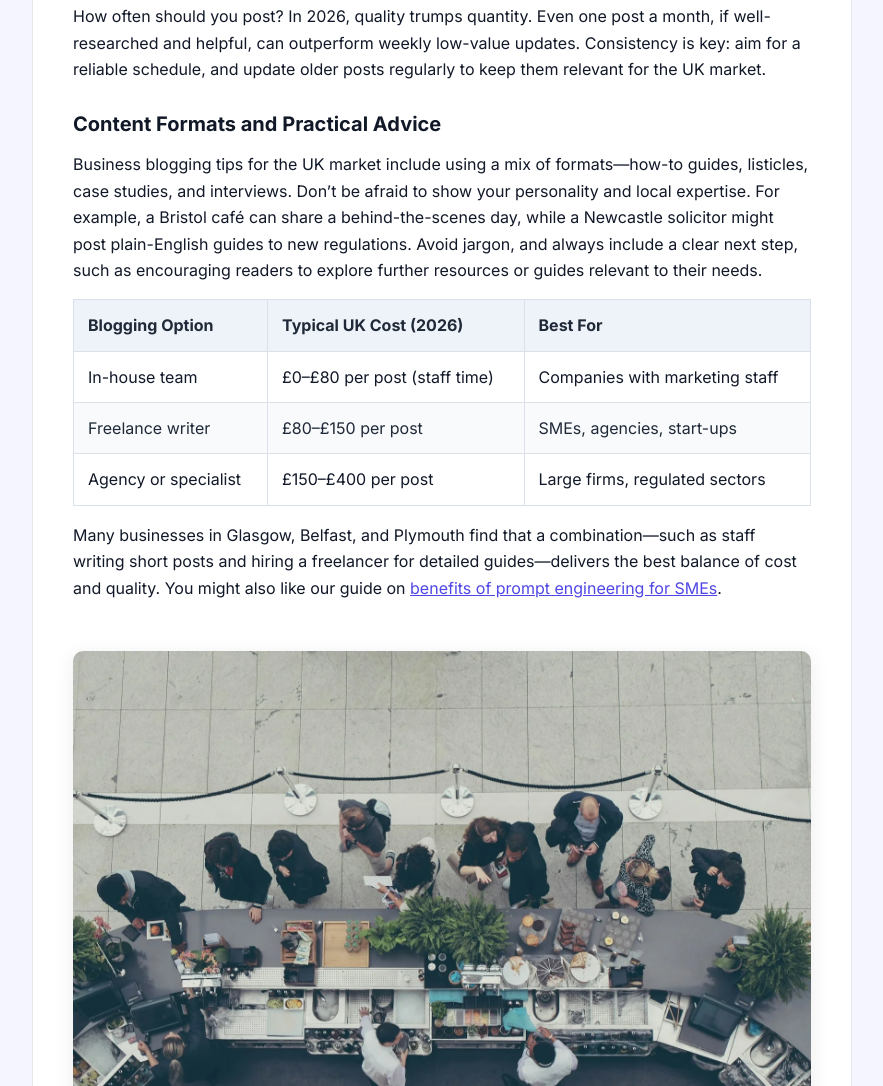
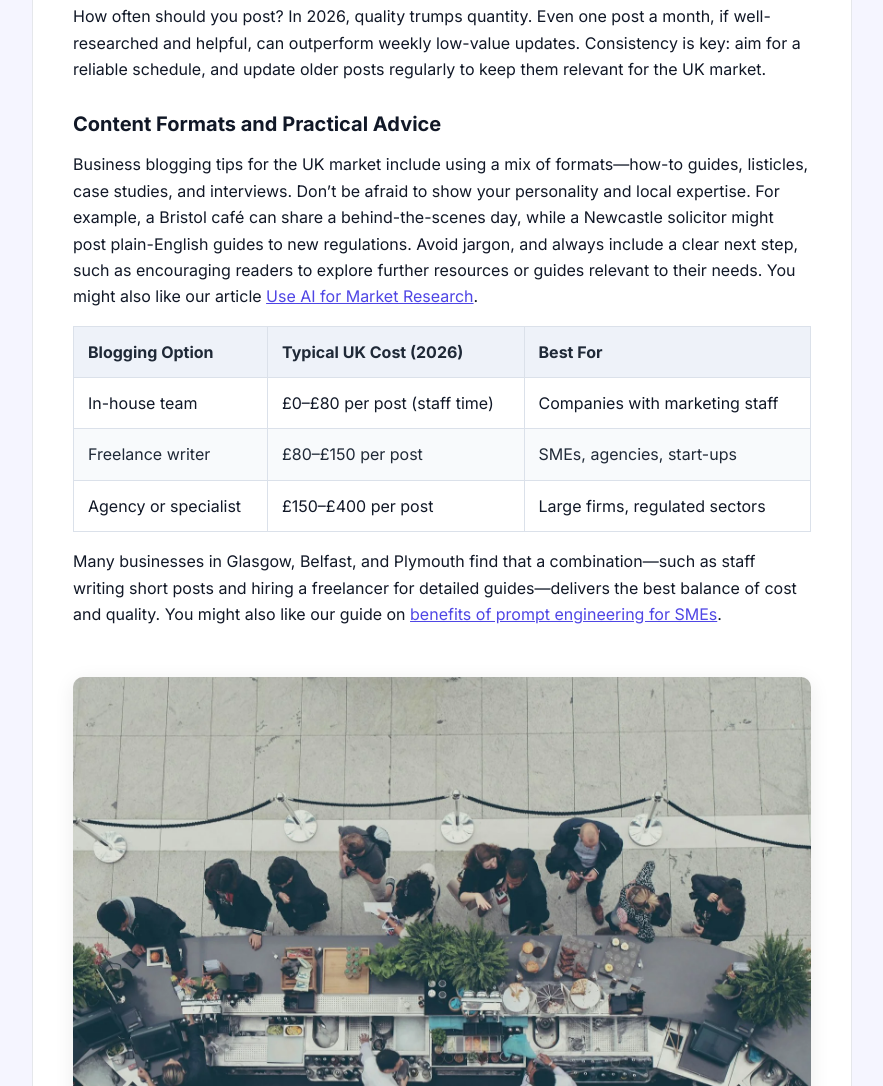
Before and after one commit to aiautomationuk/net-prompt-engineering, a plain HTML site: page blog/blogging-for-business-does-it-still-work-2026.html in a window 1280 px wide. Shown: the part 4237-5323 px from the top of the page, without its empty margins (198-1081 px from the left). Drawn offline with Linux system fonts and the light colour scheme.

Commit message:
Link to a new related post: How to Use AI for Market Research

```diff
--- a/blog/blogging-for-business-does-it-still-work-2026.html
+++ b/blog/blogging-for-business-does-it-still-work-2026.html
@@ -75,7 +75,7 @@ article.post blockquote{border-left:4px solid var(--p);margin:16px 0;padding:6px
 <p style="margin:0 0 1em!important">Creating an effective blog starts with understanding your UK audience. What are their most pressing questions? Which local trends or regulations matter in your sector? For example, in cities like Bath, Portsmouth, Coventry, or Milton Keynes, tailoring content to local search intent pays off. Posts about changes in UK law, regional guides, or industry comparisons such as <a style="color:#1d4ed8;text-decoration:underline;text-underline-offset:2px;font-weight:600" href="https://prompt-engineering.co.uk/blog/wordpress-vs-wix-for-a-uk-business-website-2026-comparison.html">WordPress vs Wix for a UK Business Website: 2026 Comparison</a> attract both search engines and real customers.</p>
 <p style="margin:0 0 1em!important">How often should you post? In 2026, quality trumps quantity. Even one post a month, if well-researched and helpful, can outperform weekly low-value updates. Consistency is key: aim for a reliable schedule, and update older posts regularly to keep them relevant for the UK market.</p>
 <h3 style="margin:1.3em 0 0.5em!important">Content Formats and Practical Advice</h3>
-<p style="margin:0 0 1em!important">Business blogging tips for the UK market include using a mix of formats—how-to guides, listicles, case studies, and interviews. Don’t be afraid to show your personality and local expertise. For example, a Bristol café can share a behind-the-scenes day, while a Newcastle solicitor might post plain-English guides to new regulations. Avoid jargon, and always include a clear next step, such as encouraging readers to explore further resources or guides relevant to their needs.</p>
+<p style="margin:0 0 1em!important">Business blogging tips for the UK market include using a mix of formats—how-to guides, listicles, case studies, and interviews. Don’t be afraid to show your personality and local expertise. For example, a Bristol café can share a behind-the-scenes day, while a Newcastle solicitor might post plain-English guides to new regulations. Avoid jargon, and always include a clear next step, such as encouraging readers to explore further resources or guides relevant to their needs. You might also like our article <a href="https://prompt-engineering.co.uk/blog/how-to-use-ai-for-market-research.html">Use AI for Market Research</a>.</p>
 <table style="width:100%;border-collapse:collapse;margin:0 0 1em!important;color:inherit;font-size:max(1em,15px)" class="aseo-tbl">
   <thead>
     <tr>
```
